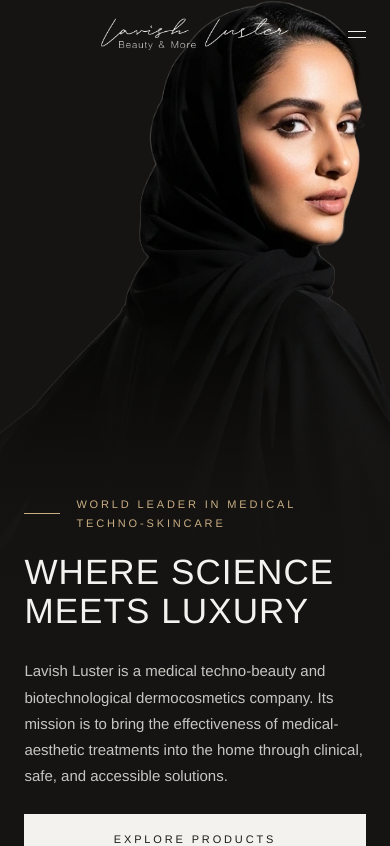
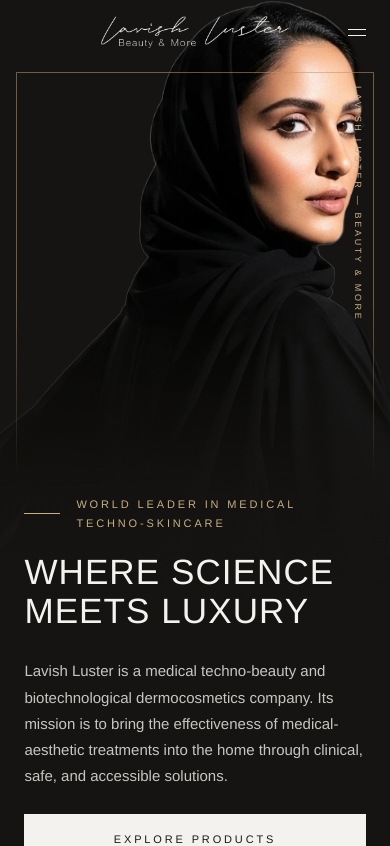
Before and after one commit to everlast-software-development/lavishluster, a React (Vite) app in the folder client/: page / in a window 390 px wide. Shown: the top 846 px of the page. Built offline with nearby package versions, Linux system fonts and the light colour scheme.

Commit message:
Mobile header background + framed hero
Co-Authored-By: Claude Opus 5.5 (1M context) <noreply@anthropic.com>

```diff
--- a/client/src/components/navigation/Header.jsx
+++ b/client/src/components/navigation/Header.jsx
@@ -8,38 +8,44 @@ import { useCompact } from '../ui/nb.jsx';
  * Desktop (1024px and up): three nav items, centred wordmark, the other three.
  * On Home, About, LusterScan AI and Results the bar is transparent (white logo and nav) over the noir hero until
  * the page scrolls; everywhere else it is solid pearl with a hairline.
- * Mobile: centred wordmark, "Menu" on the right, full-screen noir menu. On Home below 1024px the bar stays
- * transparent for as long as the noir hero is under it (an IntersectionObserver on the hero), and turns pearl
- * only once the page has scrolled past it, in both directions.
+ * Mobile: centred wordmark, "Menu" on the right, full-screen noir menu. Below 1024px, on the same four pages:
+ * transparent only at the very top (scrollY < 8); scrolled but still over the noir hero (an IntersectionObserver
+ * on the hero), translucent noir with the light logo; past the hero, the normal pearl bar. In both directions:
+ * the logo and the menu icon are never over the content without a background.
  */
+const DARK_HERO = { '/': '.home-hero', '/about': '.about-hero', '/lusterscan-ai': '.ls-hero', '/results': '.res-stage' };
+
 export default function Header() {
   const [open, setOpen] = useState(false);
   const [scrolled, setScrolled] = useState(false);
-  const [heroUnder, setHeroUnder] = useState(true);   // Home, compact: the noir hero is under the bar
+  const [atTop, setAtTop] = useState(true);           // compact: scrollY < 8
+  const [heroUnder, setHeroUnder] = useState(true);   // compact: the noir hero is under the bar
   const compact = useCompact();
   const { pathname } = useLocation();
   const panelRef = useRef(null);
   const buttonRef = useRef(null);
   // Pages that open on a noir hero: the bar sits over it, transparent, until the page scrolls.
   const overHero = pathname === '/' || pathname === '/about' || pathname === '/lusterscan-ai' || pathname === '/results';
-  const homeCompact = compact && pathname === '/';
-  const overlay = overHero && (homeCompact ? heroUnder : !scrolled);
-  const light = overlay || open;
+  const heroCompact = compact && overHero;
+  const overlay = overHero && (heroCompact ? atTop : !scrolled);
+  const dark = heroCompact && !atTop && heroUnder;
+  const light = overlay || dark || open;
 
   useEffect(() => setOpen(false), [pathname]);
 
   useEffect(() => {
-    const onScroll = () => setScrolled(window.scrollY > 24);
+    const onScroll = () => { setScrolled(window.scrollY > 24); setAtTop(window.scrollY < 8); };
     onScroll();
     window.addEventListener('scroll', onScroll, { passive: true });
     return () => window.removeEventListener('scroll', onScroll);
   }, []);
 
-  // Home, compact: watch the hero through a 1px line at the bar's bottom edge: transparent while the hero is
-  // under the bar, pearl from the moment its end passes the bar (and back again when scrolling up).
+  // Compact: watch the noir hero through a 1px line at the bar's bottom edge: noir while the hero is under the
+  // bar, pearl from the moment its end passes the bar (and back again when scrolling up).
   useEffect(() => {
-    if (!homeCompact) return undefined;
-    const hero = document.querySelector('.home-hero');
+    if (!heroCompact) return undefined;
+    setHeroUnder(true);
+    const hero = document.querySelector(DARK_HERO[pathname]);
     const bar = document.querySelector('.site-header');
     if (!hero || !bar || typeof IntersectionObserver === 'undefined') return undefined;
     let io;
@@ -52,7 +58,7 @@ export default function Header() {
     observe();
     window.addEventListener('resize', observe);
     return () => { io?.disconnect(); window.removeEventListener('resize', observe); };
-  }, [homeCompact]);
+  }, [heroCompact, pathname]);
 
   useEffect(() => {
     document.documentElement.classList.toggle('menu-open', open);
@@ -73,7 +79,7 @@ export default function Header() {
     return () => document.removeEventListener('keydown', onKey);
   }, [open]);
 
-  const cls = ['site-header', overHero && 'site-header--home', overlay && 'is-overlay', open && 'is-open'].filter(Boolean).join(' ');
+  const cls = ['site-header', overHero && 'site-header--home', overlay && 'is-overlay', dark && 'is-dark', open && 'is-open'].filter(Boolean).join(' ');
   const link = (item) => (
     <li key={item.to}><NavLink to={item.to} end={item.end}>{item.label}</NavLink></li>
   );
--- a/client/src/components/sections/home/HomeHero.css
+++ b/client/src/components/sections/home/HomeHero.css
@@ -114,9 +114,16 @@
   }
   .home-hero__pillars li:nth-child(odd) { border-right: 1px solid var(--c-pearl-a14); }
   .home-hero__pillars li:nth-child(-n + 2) { border-bottom: 1px solid var(--c-pearl-a14); }
-}
-@media (max-width: 639px) {
-  .home-hero__label { display: none; }
+  /* The desktop panel's gold frame, brought inside the photo: 1px, 16px in from the sides, starting below the
+     header area (72px) and ending 16px above the eyebrow, its lower part fading into the scrim. Decorative:
+     a pseudo-element on the grid's image row (row 1 ends where the eyebrow begins), so it never crosses the text. */
+  .home-hero::before {
+    content: ''; grid-column: 1; grid-row: 1; position: relative; z-index: 1; pointer-events: none;
+    margin: 4.5rem 1rem 1rem; border: 1px solid var(--c-gold-a55);
+    -webkit-mask: linear-gradient(180deg, var(--c-noir) 55%, transparent); mask: linear-gradient(180deg, var(--c-noir) 55%, transparent);
+  }
+  /* The vertical label, inside the frame at its top right. */
+  .home-hero__label { top: calc(4.5rem + 0.875rem); right: calc(1rem + 0.75rem); font-size: 0.5625rem; letter-spacing: 0.3em; }
 }
 /* Phones: the H1 on exactly two lines ("WHERE SCIENCE" ≈ 9.1em at 0.03em tracking): 34px from 360px up; it
    scales a little below 34px only where the column is narrower than that (320px screens). */
--- a/client/src/styles/components.css
+++ b/client/src/styles/components.css
@@ -239,6 +239,17 @@
 .site-header.is-overlay, .site-header.is-open { background: transparent; color: var(--c-pearl); box-shadow: none; }
 .site-header.is-overlay .wordmark--light, .site-header.is-open .wordmark--light { color: var(--c-pearl); }
 .site-header.is-overlay :focus-visible { outline: 1px solid var(--c-gold); outline-offset: 4px; }
+/* Below 1024px, scrolled over a noir hero (Header.jsx): translucent noir behind the light logo and icon. */
+@media (max-width: 1023px) {
+  .site-header { transition: background-color 0.2s var(--ease); }
+  .site-header.is-dark:not(.is-open) {
+    background: var(--c-noir-a94); -webkit-backdrop-filter: blur(8px); backdrop-filter: blur(8px);
+    color: var(--c-pearl); box-shadow: none;
+  }
+  .site-header.is-dark .wordmark--light { color: var(--c-pearl); }
+  .site-header.is-dark :focus-visible { outline: 1px solid var(--c-gold); outline-offset: 4px; }
+}
+@media (max-width: 1023px) and (prefers-reduced-motion: reduce) { .site-header { transition: none; } }
 .site-header__bar { position: relative; display: flex; align-items: center; height: var(--header-h); }
 .site-header__logo { position: absolute; left: 50%; top: 50%; transform: translate(-50%, -50%); z-index: 1; }
 .site-header__bar { max-width: none; padding-inline: var(--edge); }   /* the shared container edges: first and last nav links line up with the content */
--- a/client/src/styles/tokens.css
+++ b/client/src/styles/tokens.css
@@ -68,6 +68,7 @@
   --c-noir-a60: rgba(21, 20, 18, 0.6);           /* Product Worlds base scrim mid-stop */
   --c-noir-a52: rgba(21, 20, 18, 0.52);          /* Product Worlds base scrim, number row */
   --c-noir-a95: rgba(21, 20, 18, 0.95);          /* Product Worlds tall scrim (stacked cards) */
+  --c-noir-a94: rgba(21, 20, 18, 0.94);          /* mobile header, scrolled over a noir hero */
   --c-noir-a65: rgba(21, 20, 18, 0.65);          /* Product Worlds closed-panel name gradient */
   --c-noir-a55: rgba(21, 20, 18, 0.55);          /* Product Worlds top shade */
   --c-noir-a50: rgba(21, 20, 18, 0.5);           /* Product Worlds closed-panel flat shade */
@@ -112,6 +113,7 @@
      bottom (noir 92%) there; 1 − (1 − a)(1 − strip) = 0.92 at each stop */
   --g-res-strip-top: linear-gradient(90deg, rgba(21, 20, 18, 0) 0%, rgba(21, 20, 18, 0.2) 34%, rgba(21, 20, 18, 0.5) 68%, rgba(21, 20, 18, 0.6) 100%);
   --c-gold-a60: rgba(185, 154, 107, 0.6);    /* Home hero stage panel border */
+  --c-gold-a55: rgba(185, 154, 107, 0.55);   /* Home mobile hero: the frame inside the photo */
   --c-preloader: #F6F2E9;   /* Preloader background: the original lavishluster.com preloader's colour */
   --c-pearl-scrim: rgba(243, 242, 238, 0.94);
   --c-pearl-scrim-none: rgba(243, 242, 238, 0);
@@ -183,5 +185,5 @@
   --ease: cubic-bezier(0.2, 0.7, 0.2, 1);
   --t-page: 300ms;
 }
-@media (max-width: 1023px) { :root { --header-h: 5.25rem; --page-pad: clamp(1.5rem, 6.25vw, 4rem); --about-frame: 1rem; } } /* = hero padding below 1024px */
-@media (max-width: 767px) { :root { --header-h: 4.25rem; --section-y: clamp(3.5rem, 11.25vw, 4.5rem); } }   /* phones: section padding 56 (390) → 72px (640) */
+@media (max-width: 1023px) { :root { --header-h: 4rem; --page-pad: clamp(1.5rem, 6.25vw, 4rem); --about-frame: 1rem; } } /* = hero padding below 1024px */
+@media (max-width: 767px) { :root { --section-y: clamp(3.5rem, 11.25vw, 4.5rem); } }   /* phones: section padding 56 (390) → 72px (640) */
```
